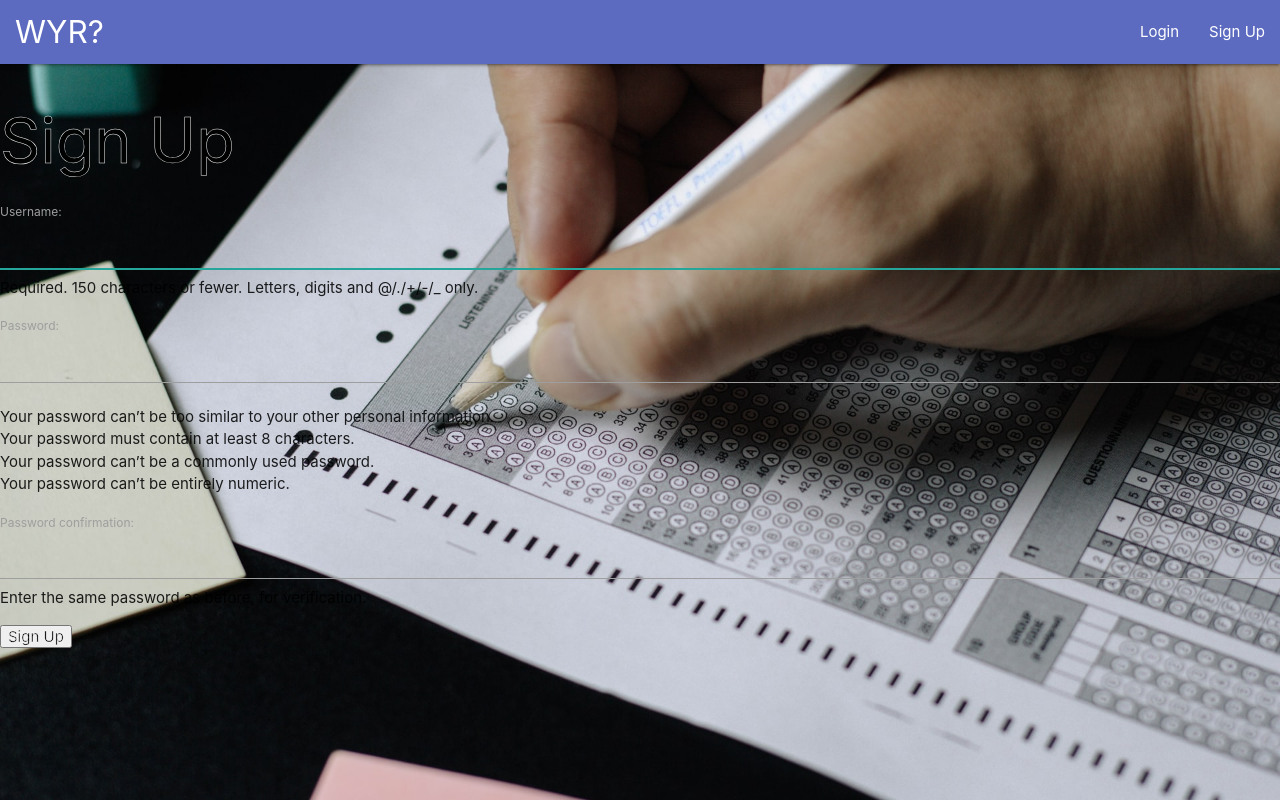
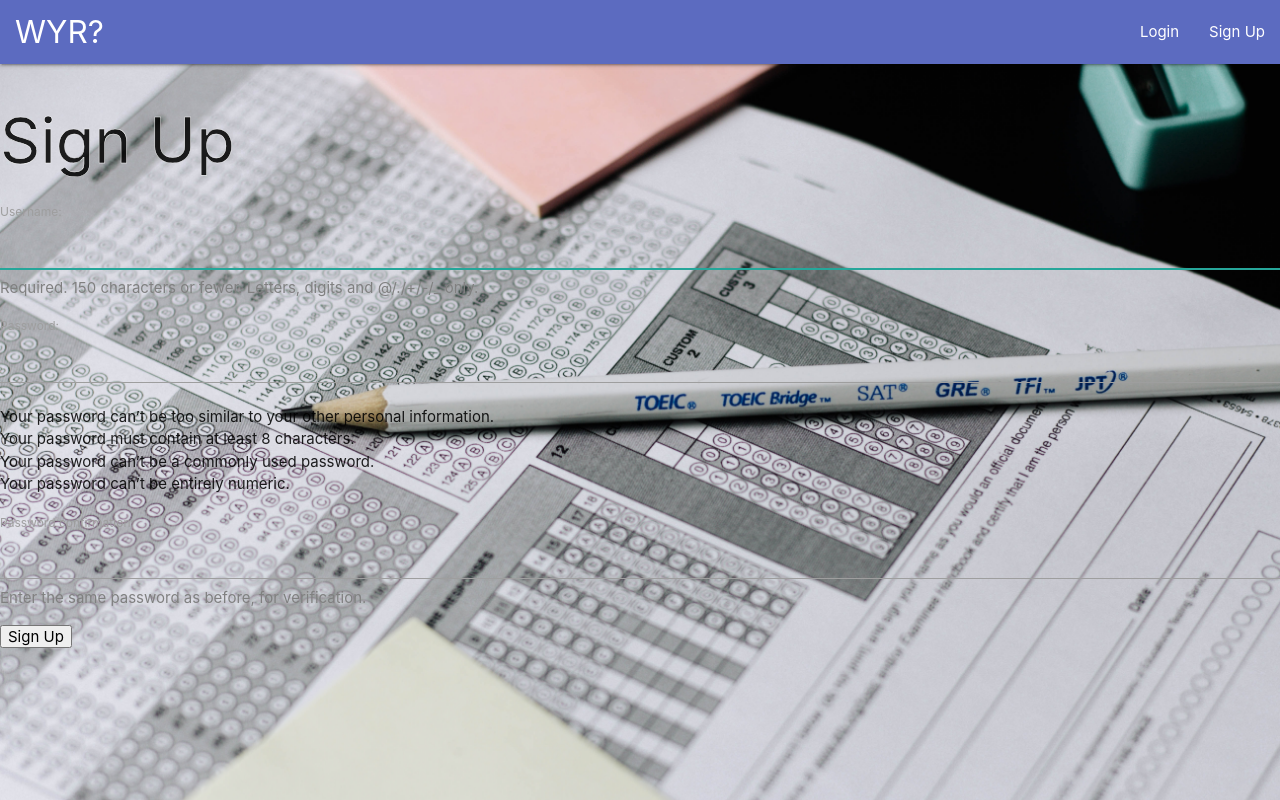
Before and after one commit to berninup/wouldyourather, a Django app: page /accounts/signup/ in a window 1280 px wide. Run offline with Django 4.2, Linux system fonts and the light colour scheme.

Commit message:
fixed some styling

```diff
--- a/main_app/static/css/styles.css
+++ b/main_app/static/css/styles.css
@@ -1,10 +1,19 @@
 body {
-    background-image: url(../images/quiz_bg.jpg);
+    background-image: url(../images/quiz2_bg.jpg);
     background-size: cover;
     background-repeat: no-repeat;
 }
 
-h1, h2, h3, h4, h5, input {
+h1, h2, h3, h4 {
     -webkit-text-stroke-width: 0.5px;
   -webkit-text-stroke-color: white;
 }
+
+span {
+    color: gray;
+    margin-top: 10px;
+}
+
+h5 {
+    color: gray;
+}
--- a/main_app/templates/questions/results.html
+++ b/main_app/templates/questions/results.html
@@ -8,7 +8,7 @@
 
 <h5>{{question.option_one_count}} voted for {{question.option_one}} ({{option_one_percent}}%)</h5>
 
-<h5>While {{question.option_two_count}} vote for {{question.option_two}} ({{option_two_percent}}%)</h5>
+<h5>While {{question.option_two_count}} voted for {{question.option_two}} ({{option_two_percent}}%)</h5>
 
 </div>
 
```
Also changed, not shown: main_app/static/images/quiz2_bg.jpg (added).
